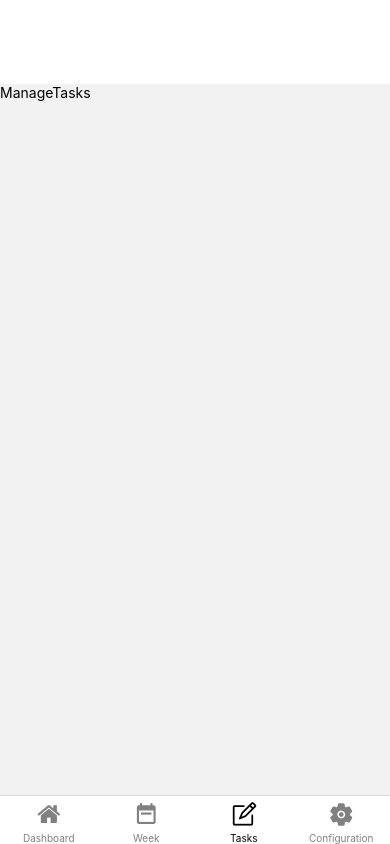
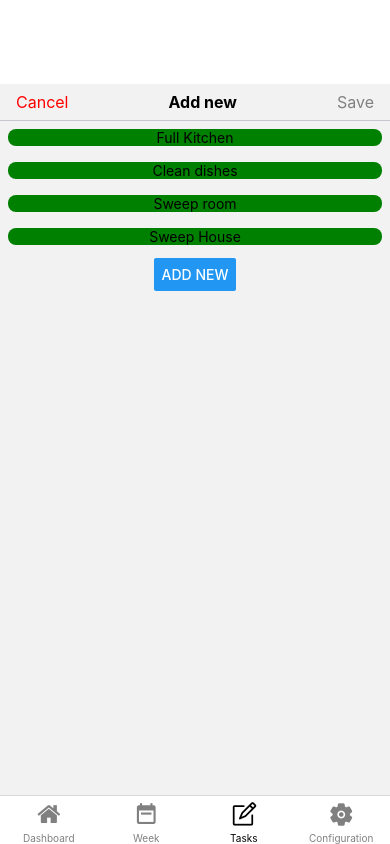
Before and after one commit to JordiMartinezDev/cleaningWars, a React Native app: screen /Tasks in a window 390 px wide. Built offline with nearby package versions, Linux system fonts and the light colour scheme.

Commit message:
TaskManager temporarily showing TaskList modal

```diff
--- a/screens/Tasks.js
+++ b/screens/Tasks.js
@@ -1,10 +1,11 @@
 import { View, Text } from "react-native";
 import React from "react";
+import TaskList from "./modal/TaskList";
 
 const Tasks = () => {
   return (
     <View>
-      <Text>ManageTasks</Text>
+      <TaskList />
     </View>
   );
 };
--- a/screens/modal/TaskList.js
+++ b/screens/modal/TaskList.js
@@ -5,6 +5,7 @@ import {
   StyleSheet,
   Dimensions,
   Pressable,
+  Button,
 } from "react-native";
 import React, { useState } from "react";
 import AddOrCancelHeader from "../../components/AddOrCancelHeader";
@@ -45,7 +46,7 @@ const TaskList = () => {
       />
       <Pressable onPress={newTask}>
         <View style={styles.newTaskButton}>
-          <Text>+</Text>
+          <Button title="Add new" onPress={() => console.log("addNew")} />
         </View>
       </Pressable>
     </View>
@@ -67,8 +68,6 @@ const styles = StyleSheet.create({
     height: Dimensions.get("window").height / 20,
     justifyContent: "center",
     alignItems: "center",
-    backgroundColor: "blue",
-    margin: 8,
     borderRadius: 8,
   },
 });
```
